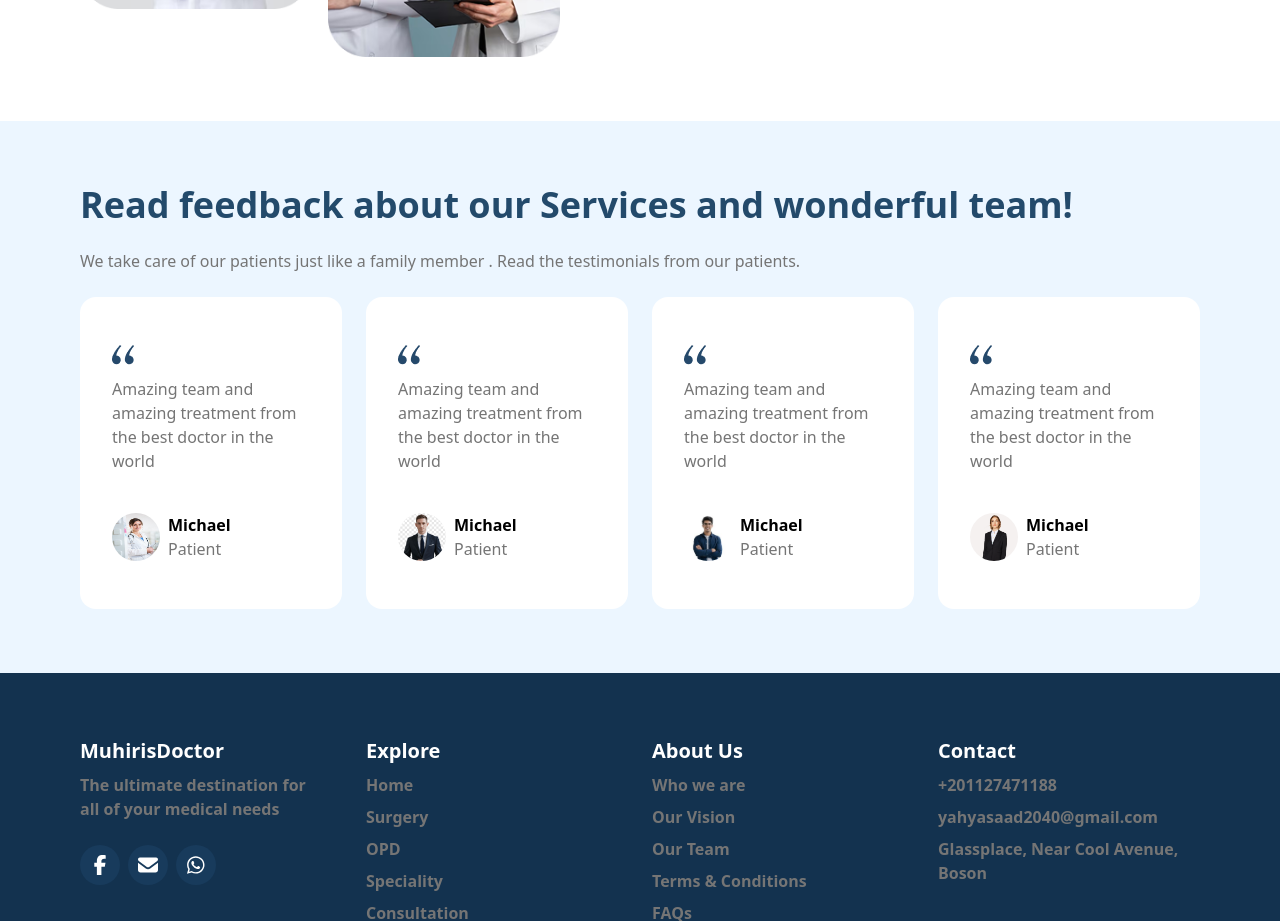
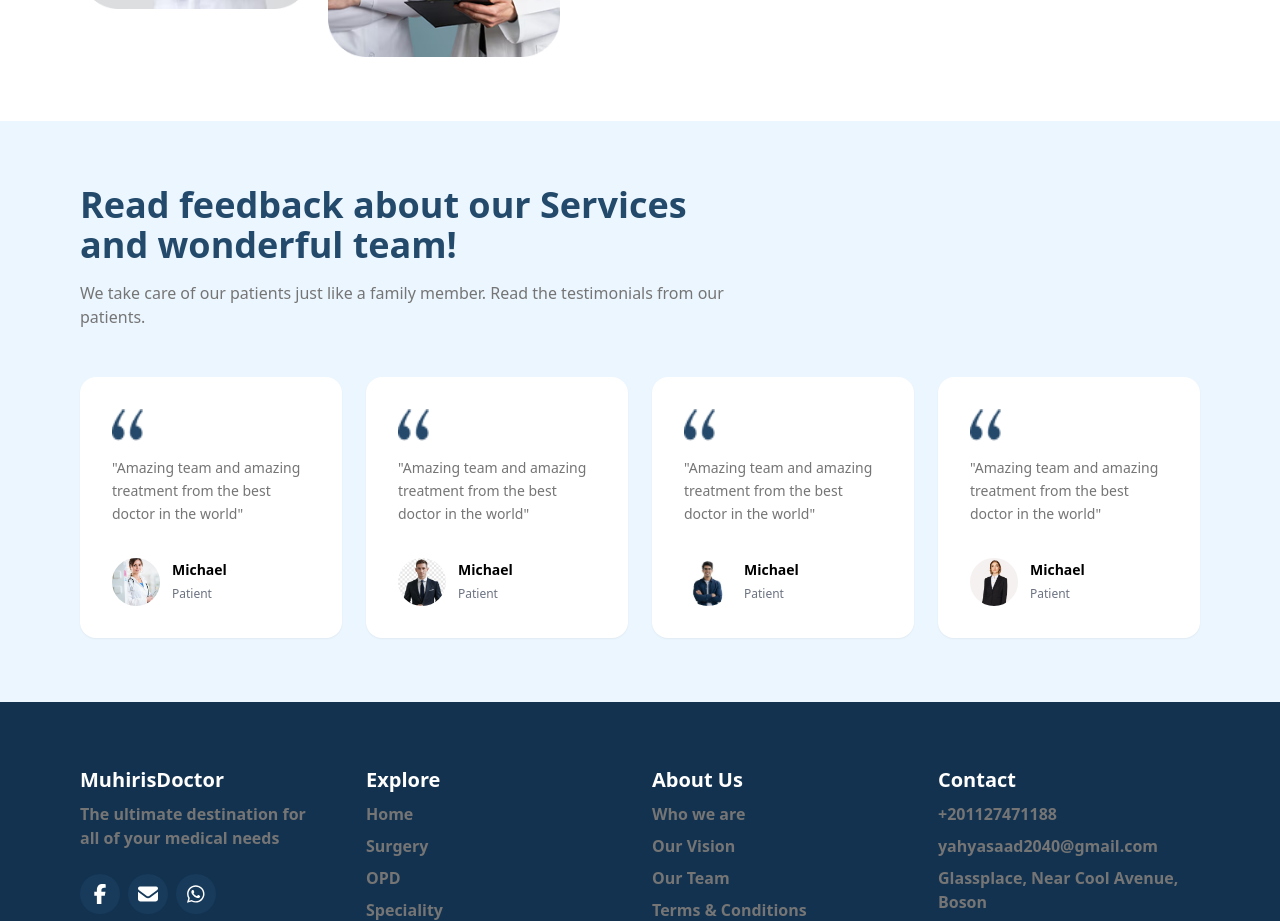
Before and after one commit to YahyaSaad1/Doctor, a React (Create React App) app: page / in a window 1280 px wide. Shown: the part 3040-3961 px from the top of the page. Built offline with nearby package versions, Linux system fonts and the light colour scheme.

Commit message:
Update Feedback.js

```diff
--- a/src/components/Feedback.js
+++ b/src/components/Feedback.js
@@ -12,26 +12,36 @@ export default function Feedback(){
         {id:'4', name:'Michael', job:'Patient', img:img4, comment:'Amazing team and amazing treatment from the best doctor in the world',},
     ]
     return(
-        <div className="py-16 px-6 md:px-12 lg:px-16 xl:px-20 gap-40 bg-first-color">
-            <div className='flex flex-col gap-y-6'>
-                <h2 className='text-head-color text-4xl font-bold'>Read feedback about our Services and wonderful team!</h2>
-                <span className='text-p-color'>We take care of our patients just like a family member . Read the testimonials from our patients. </span>
+        /* تم استبدال gap-40 بـ flex flex-col و gap-12 لتكون المسافات منطقية */
+        <div className="py-16 px-6 md:px-12 lg:px-20 bg-first-color flex flex-col gap-12">
+
+            {/* الجزء الخاص بالعناوين */}
+            <div className='flex flex-col gap-y-4 max-w-2xl'>
+                <h2 className='text-head-color text-3xl md:text-4xl font-bold leading-tight'>
+                    Read feedback about our Services and wonderful team!
+                </h2>
+                <p className='text-p-color'>
+                    We take care of our patients just like a family member. Read the testimonials from our patients.
+                </p>
             </div>
-            <div className='grid grid-cols-1 sm:grid-cols-2 lg:grid-cols-4 gap-6  mt-6'>
+
+            {/* الجزء الخاص بالـ Cards */}
+            <div className='grid grid-cols-1 sm:grid-cols-2 lg:grid-cols-4 gap-6'>
                 {feedbacks.map((feedback)=>{
                     return(
-                        <div key={feedback.id} className='bg-white rounded-2xl py-12 px-8 cursor-pointer hover:scale-105 duration-200'>
+                        <div key={feedback.id} className='bg-white rounded-2xl p-8 cursor-pointer hover:scale-105 duration-200 shadow-sm flex flex-col justify-between'>
                             <div>
-                                <img src={comment} alt="comment" />
-                                <h3 className='text-p-color mt-3'>{feedback.comment}</h3>
+                                <img src={comment} alt="comment" className="w-8 h-8" />
+                                <p className='text-p-color mt-4 text-sm leading-relaxed'>
+                                    "{feedback.comment}"
+                                </p>
                             </div>
-                            <div className='flex items-center gap-2 mt-10'>
+
+                            <div className='flex items-center gap-3 mt-8'>
+                                <img className='w-12 h-12 rounded-full object-cover' src={feedback.img} alt={feedback.name} />
                                 <div>
-                                    <img className='w-12 h-12 rounded-full' src={feedback.img} alt="Michael" />
-                                </div>
-                                <div>
-                                    <h5 className='font-semibold'>{feedback.name}</h5>
-                                    <span className='text-p-color mt-3'>{feedback.job}</span>
+                                    <h5 className='font-bold text-sm'>{feedback.name}</h5>
+                                    <span className='text-xs text-gray-500'>{feedback.job}</span>
                                 </div>
                             </div>
                         </div>
```
